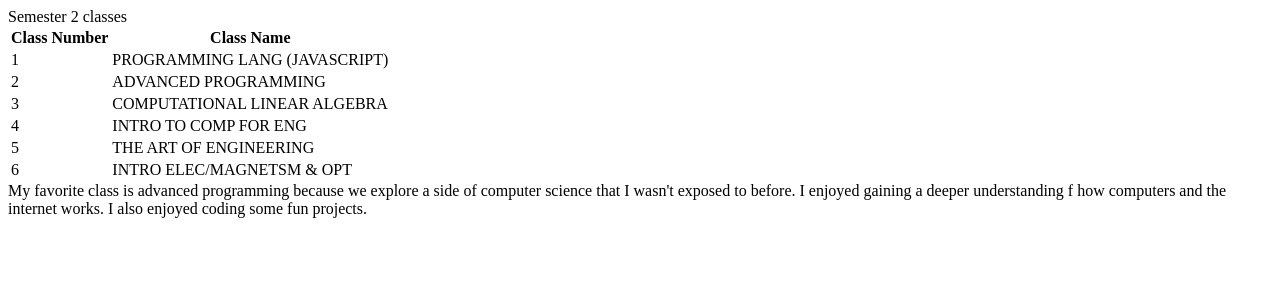
After one commit to AumUpadhyay/adu2104-final, a Flask app: page /classes in a window 1280 px wide. The commit adds this page. Shown: the top 300 px of the page. Run offline with Flask 2, Linux system fonts and the light colour scheme.

Commit message:
Completed classes hyperlink

```diff
--- a/app.py
+++ b/app.py
@@ -21,6 +21,11 @@ def hello():
 def assignments():
     return render_template("assignments.html")
 
+#static route
+@app.route("/classes")
+def classes():
+    return render_template("classes.html")
+
 #start the server
 if __name__ == "__main__":
     app.run()
--- /dev/null
+++ b/templates/classes.html
@@ -0,0 +1,37 @@
+<!DOCTYPE html>
+<html>
+   <body>
+      <h>Semester 2 classes</h>
+      <table>
+         <tr>
+            <th>Class Number</th>
+            <th>Class Name</th>
+         </tr>
+         <tr>
+            <td>1</td>
+            <td>PROGRAMMING LANG (JAVASCRIPT)</td>
+         </tr>
+         <tr>
+            <td>2</td>
+            <td>ADVANCED PROGRAMMING</td>
+         </tr>
+         <tr>
+            <td>3</td>
+            <td>COMPUTATIONAL LINEAR ALGEBRA</td>
+         </tr>
+         <tr>
+            <td>4</td>
+            <td>INTRO TO COMP FOR ENG</td>
+         </tr>
+         <tr>
+            <td>5</td>
+            <td>THE ART OF ENGINEERING</td>
+         </tr>
+         <tr>
+            <td>6</td>
+            <td>INTRO ELEC/MAGNETSM & OPT</td>
+         </tr>
+      </table>
+      <h>My favorite class is advanced programming because we explore a side of computer science that I wasn't exposed to before. I enjoyed gaining a deeper understanding f how computers and the internet works. I also enjoyed coding some fun projects.</h>
+   </body>
+</html>
--- a/templates/index.html
+++ b/templates/index.html
@@ -7,5 +7,6 @@
       <p>Grade: Freshman</p>
       <p>Major: Computer Science</p>
       <a href="{{ url_for('assignments') }}">1006 assignments!</a>
+      <a href="{{ url_for('classes') }}">Semester 2 classes!</a>
    </body>
 </html>
```
